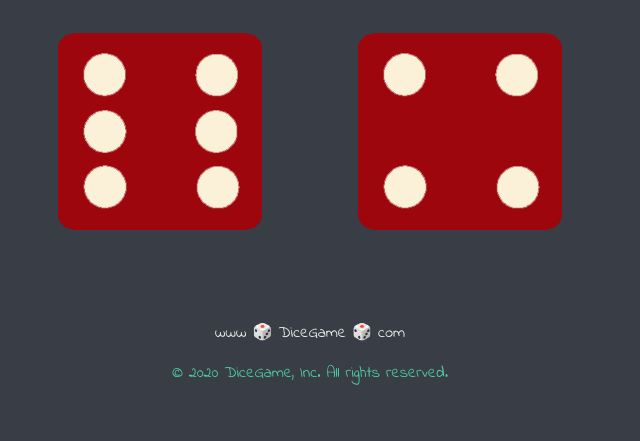
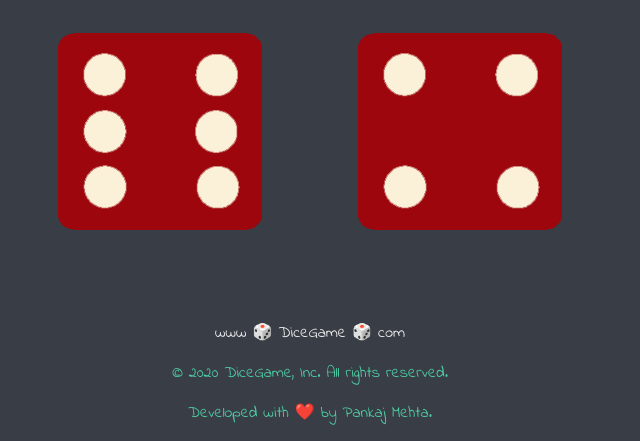
Before and after one commit to pankaj-mehta/DiceGame, a plain HTML site: page index.html in a window 1280 px wide. Shown: the part 482-923 px from the top of the page, without its empty margins (330-970 px from the left). Before the commit the page ends 883 px from the top, so only its background shows below. Drawn offline with Linux system fonts and the light colour scheme.

Commit message:
added developed by

```diff
--- a/index.html
+++ b/index.html
@@ -30,5 +30,6 @@
   <footer>
     www 🎲 DiceGame 🎲 com
     <p class="abc">© 2020 DiceGame, Inc. All rights reserved.</p>
+    <p class="abc">Developed with ❤️ by Pankaj Mehta.</p>
   </footer>
 </html>
```
